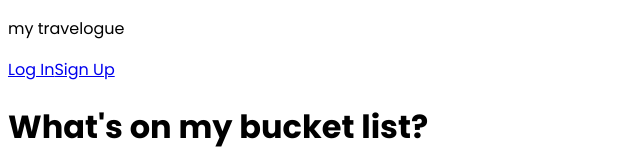
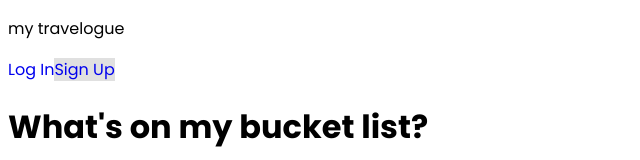
Before and after one commit to kim-jenny5/my-travelogue-frontend, a React (Create React App) app: page / in a window 1280 px wide. Shown: the top 160 px of the page, without its empty margins (0-640 px from the left). Built offline with nearby package versions, Linux system fonts and the light colour scheme.

Commit message:
added css to links

```diff
--- a/public/style.css
+++ b/public/style.css
@@ -2,7 +2,19 @@ body {
 	font-family: "Poppins", sans-serif;
 }
 
-/* code {
-	font-family: source-code-pro, Menlo, Monaco, Consolas, "Courier New",
-		monospace;
-} */
+.btn-link {
+	text-decoration: none;
+}
+
+.link:visited {
+	text-decoration: none;
+	color: #000;
+}
+
+.login-btn {
+	background-color: transparent;
+}
+
+.signup-btn {
+	background-color: #e0e0e0;
+}
--- a/src/components/Login.js
+++ b/src/components/Login.js
@@ -60,7 +60,10 @@ class Login extends Component {
 					<button type="submit">Log In</button>
 				</form>
 				<p>
-					Don't have an account? <NavLink to="/signup">Sign Up</NavLink>
+					Don't have an account?{" "}
+					<NavLink to="/signup" className="link">
+						Sign Up
+					</NavLink>
 				</p>
 			</div>
 		);
--- a/src/components/MainNav.js
+++ b/src/components/MainNav.js
@@ -1,13 +1,16 @@
 import React from "react";
 import { NavLink } from "react-router-dom";
-import styled from "styled-components";
 
 export const MainNav = () => {
 	return (
 		<div id="main-nav">
 			<p>my travelogue</p>
-			<NavLink to="/login">Log In</NavLink>
-			<NavLink to="/signup">Sign Up</NavLink>
+			<NavLink to="/login" className="link btn-link login-btn">
+				Log In
+			</NavLink>
+			<NavLink to="/signup" className="link btn-link signup-btn">
+				Sign Up
+			</NavLink>
 		</div>
 	);
 };
--- a/src/components/SecondNav.js
+++ b/src/components/SecondNav.js
@@ -4,7 +4,9 @@ import { NavLink } from "react-router-dom";
 export const SecondNav = () => {
 	return (
 		<div id="second-nav">
-			<NavLink to="/">my travelogue</NavLink>
+			<NavLink to="/" className="link">
+				my travelogue
+			</NavLink>
 		</div>
 	);
 };
--- a/src/components/Signup.js
+++ b/src/components/Signup.js
@@ -57,7 +57,10 @@ class Signup extends Component {
 					<button type="submit">Sign Up</button>
 				</form>
 				<p>
-					Already have an account? <NavLink to="/login">Log in</NavLink>
+					Already have an account?{" "}
+					<NavLink to="/login" className="link">
+						Log in
+					</NavLink>
 				</p>
 			</div>
 		);
```
